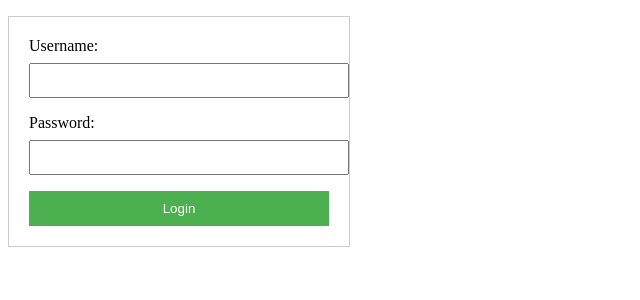
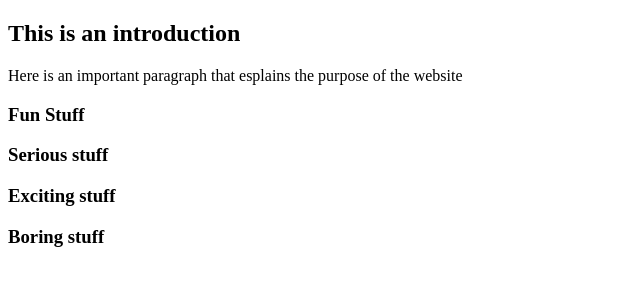
Before and after one commit to Joy-Biwott/Mysite, a PHP site: page / in a window 1280 px wide. Shown: the part 142-442 px from the top of the page, without its empty margins (0-640 px from the left). Run offline with PHP 8.4, Linux system fonts and the light colour scheme.

Commit message:
update-code

```diff
--- a/header.php
+++ b/header.php
@@ -9,8 +9,8 @@
         <link rel="stylesheet" href="./style.css">
     </head>
     <body>
+        <nav>
         <div class="wrapper">
-        <nav>
                 <ul>
                     <li><a href="index.php">Home</a></li>
                     <li><a href="about.php">About us</a></li>
@@ -27,5 +27,6 @@
                     <li><a href="signup.php">Sign up</a></li>
                     <li><a href="login.php">Log in</a></li>
                 </ul>
+                </div>
             </nav>
-        </div>
+        <div class="wrapper">
--- a/includes/dbh.inc.php
+++ b/includes/dbh.inc.php
@@ -9,4 +9,3 @@
 if (!$conn) {
     die("Connection failed: " . mysqli_connect_error());
 }
-?>
--- a/index.php
+++ b/index.php
@@ -1,14 +1,34 @@
 <?php
  include_once 'header.php';
 ?>
-        <div class="login-container">
+        <!-- <div class="login-container">
             <form action="login.php" method="post">
                 <label for="username">Username:</label>
                 <input type="text" id="username" name="username" required/>
                 <label for="password">Password:</label>
                 <input type="password" id="password" name="password" required/>
                 <button type="submit">Login</button>
-            </form>
+            </form> -->
+    <div class="wrapper">
+        <section class="index-intro">
+            <h1>This is an introduction</h1>
+            <p>Here is an important paragraph that esplains the purpose of the website</p>
+        </section>
+        <section class="index-categories-list">
+            <div>
+                <h3>Fun Stuff</h3>
+            </div>
+            <div>
+                <h3>Serious stuff</h3>
+            </div>
+            <div>
+                <h3>Exciting stuff</h3>
+            </div>
+            <div>
+                <h3>Boring stuff</h3>
+            </div>
+        </section>
+    </div>
 <?php
     include_once 'footer.php';
 ?>
--- a/signup.php
+++ b/signup.php
@@ -26,10 +26,10 @@
                 echo "<p>Something went wrong, try again!</p>";
             }else if ($_GET["error"] == "usernametaken"){
                 echo "<p>Username already taken!</p>";
+            }
                 else if ($_GET["error"] == "none"){
                     echo "<p>You have signed up!</p>";
                 }
-            }
 ?>
     </section>
 
--- a/style.css
+++ b/style.css
@@ -24,6 +24,7 @@ button {
     border: none;
     cursor: pointer;
 }
-/* ul {
+ul {
     justify-content: flex-end;
-} */
+    flex-direction: row;
+}
```
Also changed, not shown: README.md.
